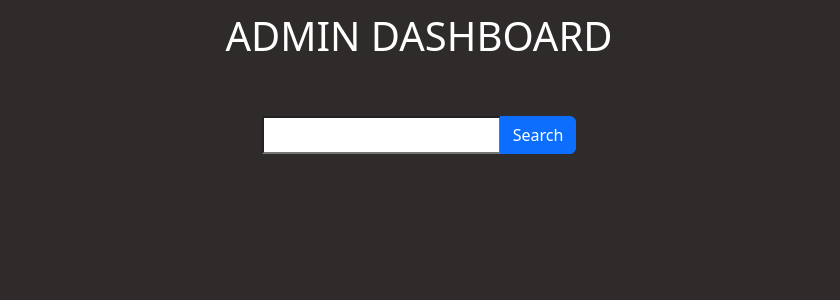
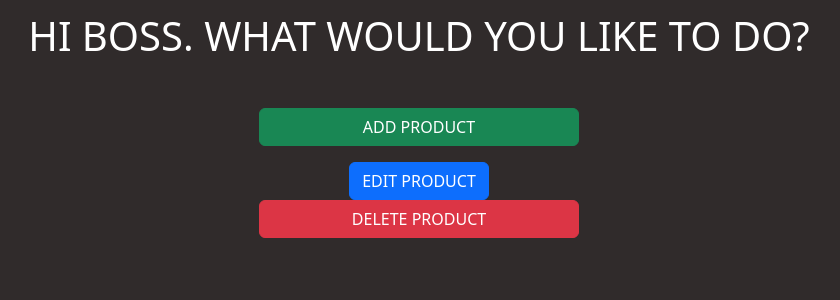
Before and after one commit to Aron-M/Zawadiartshop, a Django app: page /dashboard/ in a window 1280 px wide. Shown: the part 148-448 px from the top of the page, without its empty margins (221-1061 px from the left). Run offline with Django 4.2, Linux system fonts and the light colour scheme; data comes from the database, SQL or seed files in the repository; data that the repository does not hold is empty; some libraries are stand-ins or nearby versions.

Commit message:
recreated dashboard with buttons to route to admin crud pages

```diff
--- a/home/templates/dashboard.html
+++ b/home/templates/dashboard.html
@@ -2,36 +2,16 @@
 {% load static %}
 
 {% block content %}
-<h1 class="d-flex flex-column justify-content-center align-items-center template-header text-white">ADMIN DASHBOARD</h1>
-<div class="row">
-    <div class="col-md-12 d-flex justify-content-center mt-5">
-        <form method="get" action="{% url 'dashboard' %}">
-            <div class="input-group">
-                {{ search_form.id_tag }}
-                {{ search_form.id }}
-                <button type="submit" class="btn btn-primary">Search</button>
-            </div>
-        </form>
-    </div>
+<h1 class="d-flex flex-column justify-content-center align-items-center template-header text-white mb-5">HI BOSS. WHAT WOULD
+    YOU LIKE TO DO?</h1>
+
+<div class="d-flex justify-content-center">
+    <button type="button" class="btn btn-success w-25 mb-3">ADD PRODUCT</button>
 </div>
-<div class="container-lg mt-3">
-    <div class="row mt-3">
-        <div class="col-md-6">
-            {% if product in products %}
-            <div class="w-75">
-                {% include 'product_card.html' with product=product %}
-            </div>
-            {% endif %}
-        </div>
-        <div class="col-md-6 w-50">
-            <div class="text-center w-75">
-                {% if not product %}
-                <div></div>
-                {% else %}
-                {% include 'edit_product_form.html' %}
-                {% endif %}
-            </div>
-        </div>
-    </div>
+<div class="d-flex justify-content-center">
+    <a class="btn btn-primary" href="{% url 'home:edit_product' %}" role="button">EDIT PRODUCT</a>
+</div>
+<div class="d-flex justify-content-center">
+    <button type="button" class="btn btn-danger w-25 mb-2">DELETE PRODUCT</button>
 </div>
 {% endblock %}
--- a/zawadiproject/settings.py
+++ b/zawadiproject/settings.py
@@ -32,13 +32,13 @@ SECRET_KEY = os.environ.get('SECRET_KEY')
 # SECURITY WARNING: don't run with debug turned on in production!
 DEBUG = os.environ.get('DEBUG')
 
-ALLOWED_HOSTS = ['zawadi-artshop-f62f0dab390f.herokuapp.com', '8000-aronm-zawadiartshop-nz2e3u6d9m8.ws-eu105.gitpod.io']
+ALLOWED_HOSTS = ['zawadi-artshop-f62f0dab390f.herokuapp.com', '8000-aronm-zawadiartshop-nz2e3u6d9m8.ws-eu106.gitpod.io']
 
 CORS_ALLOWED_ORIGINS = [
-    "8000-aronm-zawadiartshop-nz2e3u6d9m8.ws-eu105.gitpod.io",
+    "8000-aronm-zawadiartshop-nz2e3u6d9m8.ws-eu106.gitpod.io",
 ]
 
-CSRF_TRUSTED_ORIGINS = ['https://8000-aronm-zawadiartshop-nz2e3u6d9m8.ws-eu105.gitpod.io']
+CSRF_TRUSTED_ORIGINS = ['https://8000-aronm-zawadiartshop-nz2e3u6d9m8.ws-eu106.gitpod.io']
 
 # Application definition
 
```
Also changed, not shown: home/templates/edit_product.html (added, +37 -0 lines).
